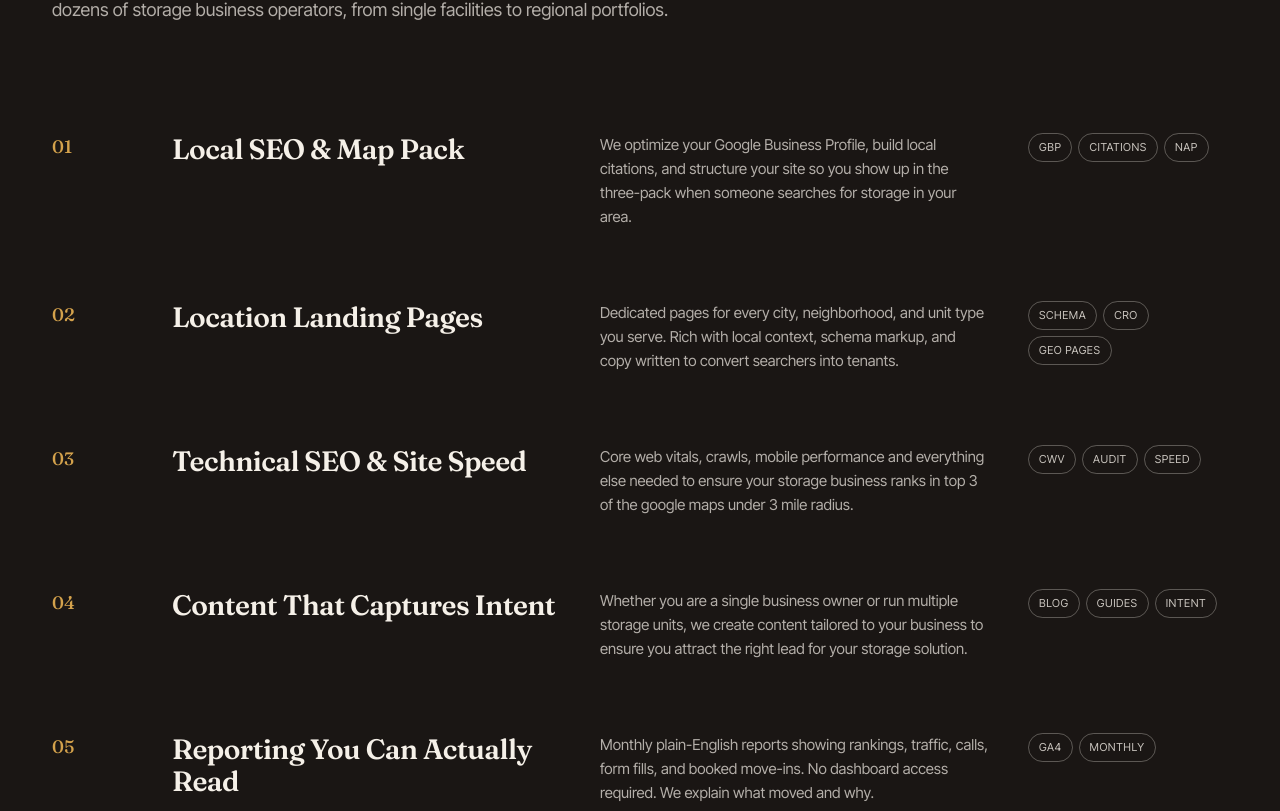
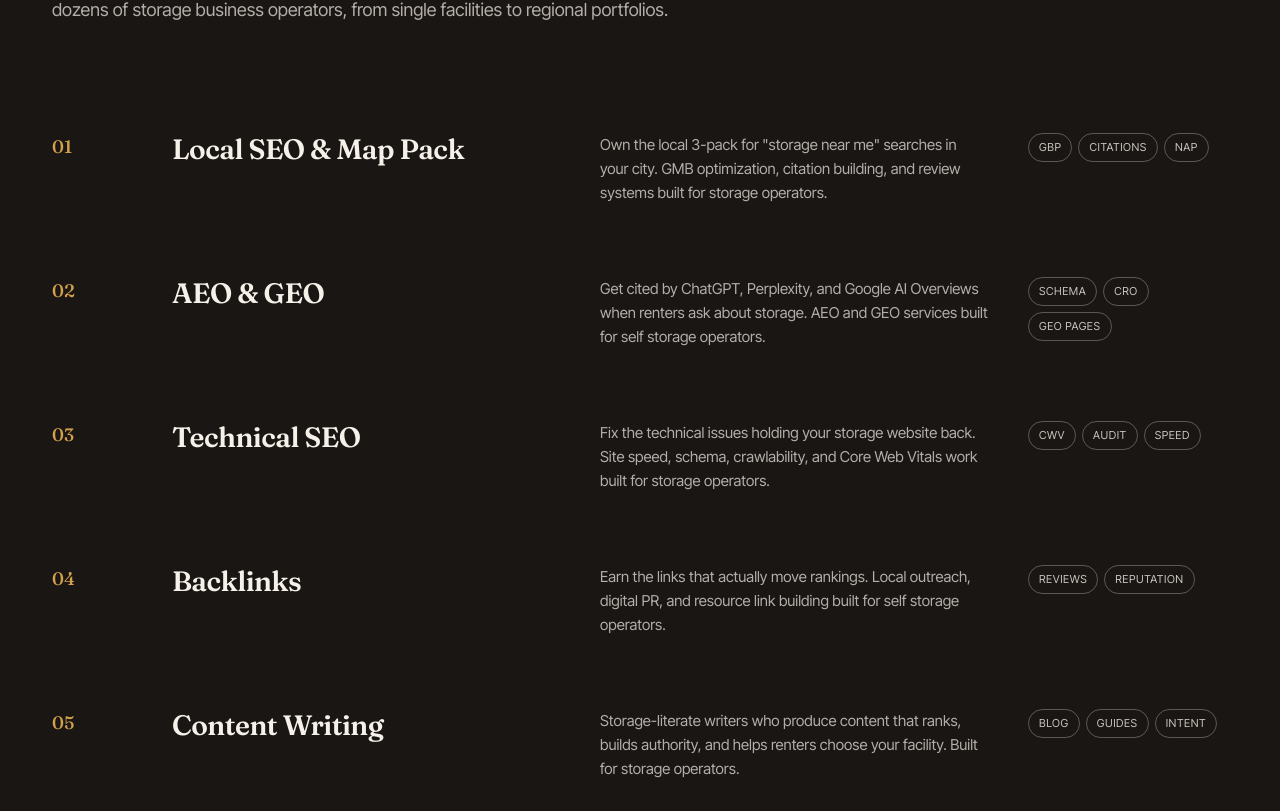
Before and after one commit to devmaai/self-v1, a Next.js app: page / in a window 1280 px wide. Shown: the part 2909-3720 px from the top of the page. Built offline with nearby package versions, Linux system fonts and the light colour scheme.

Commit message:
Changes done in home page with the table part

```diff
--- a/components/sections/Services.tsx
+++ b/components/sections/Services.tsx
@@ -20,42 +20,42 @@ const defaultItems: ServiceItem[] = [
   {
     num: "01",
     title: "Local SEO & Map Pack",
-    desc: "We optimize your Google Business Profile, build local citations, and structure your site so you show up in the three-pack when someone searches for storage in your area.",
+    desc: " Own the local 3-pack for \"storage near me\" searches in your city. GMB optimization, citation building, and review systems built for storage operators.",
     tags: ["GBP", "Citations", "NAP"],
     href: "/services/local-seo-gbp-optimization",
   },
   {
     num: "02",
-    title: "Location Landing Pages",
-    desc: "Dedicated pages for every city, neighborhood, and unit type you serve. Rich with local context, schema markup, and copy written to convert searchers into tenants.",
+    title: "AEO & GEO",
+    desc: "Get cited by ChatGPT, Perplexity, and Google AI Overviews when renters ask about storage. AEO and GEO services built for self storage operators.",
     tags: ["Schema", "CRO", "Geo pages"],
     href: "/services/content-keyword-strategy",
   },
   {
     num: "03",
-    title: "Technical SEO & Site Speed",
-    desc: "Core web vitals, crawls, mobile performance and everything else needed to ensure your storage business ranks in top 3 of the google maps under 3 mile radius.",
+    title: "Technical SEO",
+    desc: "Fix the technical issues holding your storage website back. Site speed, schema, crawlability, and Core Web Vitals work built for storage operators.",
     tags: ["CWV", "Audit", "Speed"],
     href: "/services/technical-seo",
   },
-  // {
-  //   num: "04",
-  //   title: "Review & Reputation Strategy",
-  //   desc: "Automated review requests, response templates, and escalation flows. Volume and recency of reviews are among the top local ranking signals.",
-  //   tags: ["Reviews", "Reputation"],
-  //   href: "/services/local-seo-gbp-optimization",
-  // },
   {
     num: "04",
-    title: "Content That Captures Intent",
-    desc: "Whether you are a single business owner or run multiple storage units, we create content tailored to your business to ensure you attract the right lead for your storage solution.",
+    title: "Backlinks",
+    desc: "Earn the links that actually move rankings. Local outreach, digital PR, and resource link building built for self storage operators.",
+    tags: ["Reviews", "Reputation"],
+    href: "/services/local-seo-gbp-optimization",
+  },
+  {
+    num: "05",
+    title: "Content Writing",
+    desc: "Storage-literate writers who produce content that ranks, builds authority, and helps renters choose your facility. Built for storage operators.",
     tags: ["Blog", "Guides", "Intent"],
     href: "/services/content-keyword-strategy",
   },
   {
-    num: "05",
-    title: "Reporting You Can Actually Read",
-    desc: "Monthly plain-English reports showing rankings, traffic, calls, form fills, and booked move-ins. No dashboard access required. We explain what moved and why.",
+    num: "06",
+    title: "SEO Reporting",
+    desc: "See exactly what your SEO investment produces. Live dashboards, monthly reports, and metrics that tie directly to bookings.",
     tags: ["GA4", "Monthly"],
     href: "/contact",
   },
```
